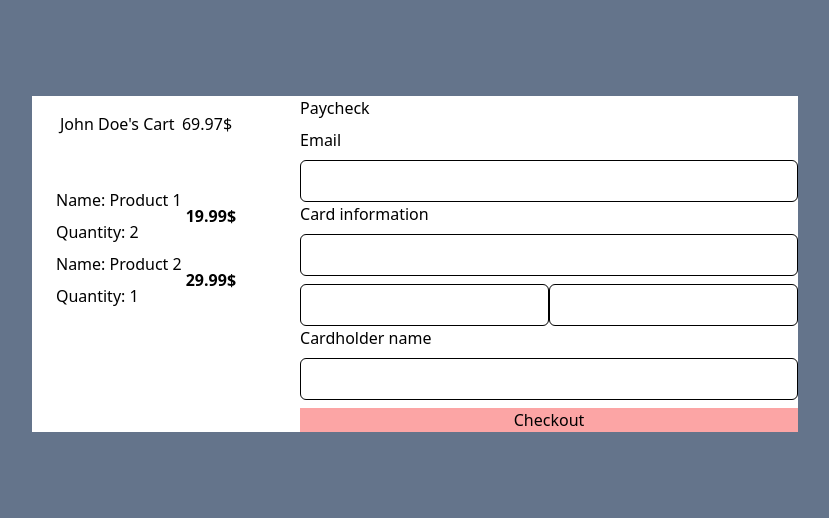
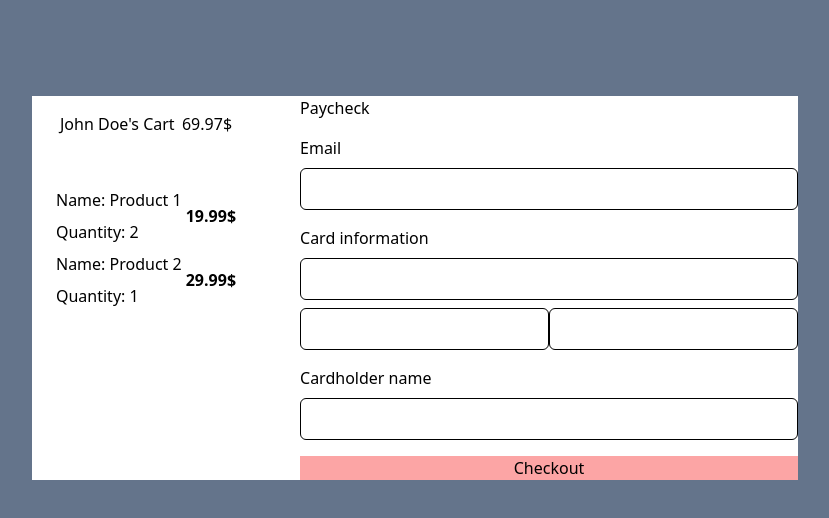
Before and after one commit to Seemo0/Next-checkout, a Next.js app: page / in a window 1280 px wide. Shown: the top 518 px of the page, without its empty margins (225-1054 px from the left). Built offline with nearby package versions, Linux system fonts and the light colour scheme.

Commit message:
updating + fix the checkout comp

```diff
--- a/components/Checkout.tsx
+++ b/components/Checkout.tsx
@@ -52,6 +52,7 @@ const Checkout = () => {
     },
     onSuccess: () => {
       setLoading(false);
+      formik.resetForm();
       console.log("Checkout successful");
     },
     onError: (error) => {
@@ -69,16 +70,10 @@ const Checkout = () => {
   };
 
   return (
-    <div className="flex flex-col space-y-2">
+    <div className="flex flex-col space-y-4">
       <span>Paycheck</span>
-      <div>
       <span className="flex flex-col space-y-2">
-          <CustomInput
-            formik={formik}
-            label="Email"
-            name="email"
-            type="email"
-          />
+        <CustomInput formik={formik} label="Email" name="email" type="email" />
       </span>
       <span className="flex flex-col space-y-2">
         <CustomInput
@@ -100,10 +95,11 @@ const Checkout = () => {
           type="text"
         />
       </span>
-      </div>
       <button
-        disabled={loading}
-        className="bg-red-300"
+        disabled={loading || !formik.isValid || !formik.dirty}
+        className={`bg-red-300 relative ${
+          loading || !formik.isValid ? "cursor-not-allowed" : "cursor-pointer"
+        }`}
         onClick={handleCheckout}
       >
         {loading ? "Loading..." : "Checkout"}
```
Lines whose indentation alone changed are shown as unchanged.
